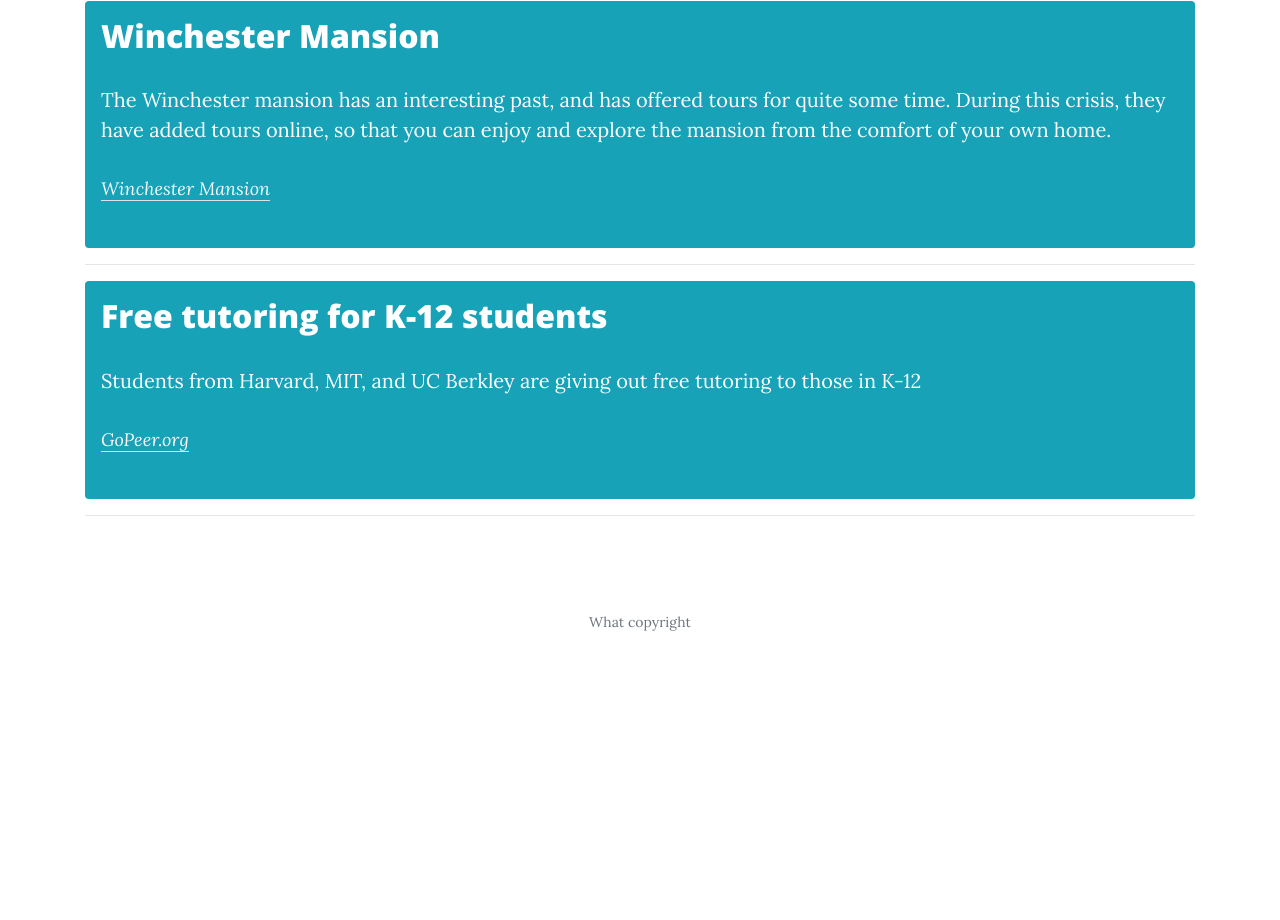
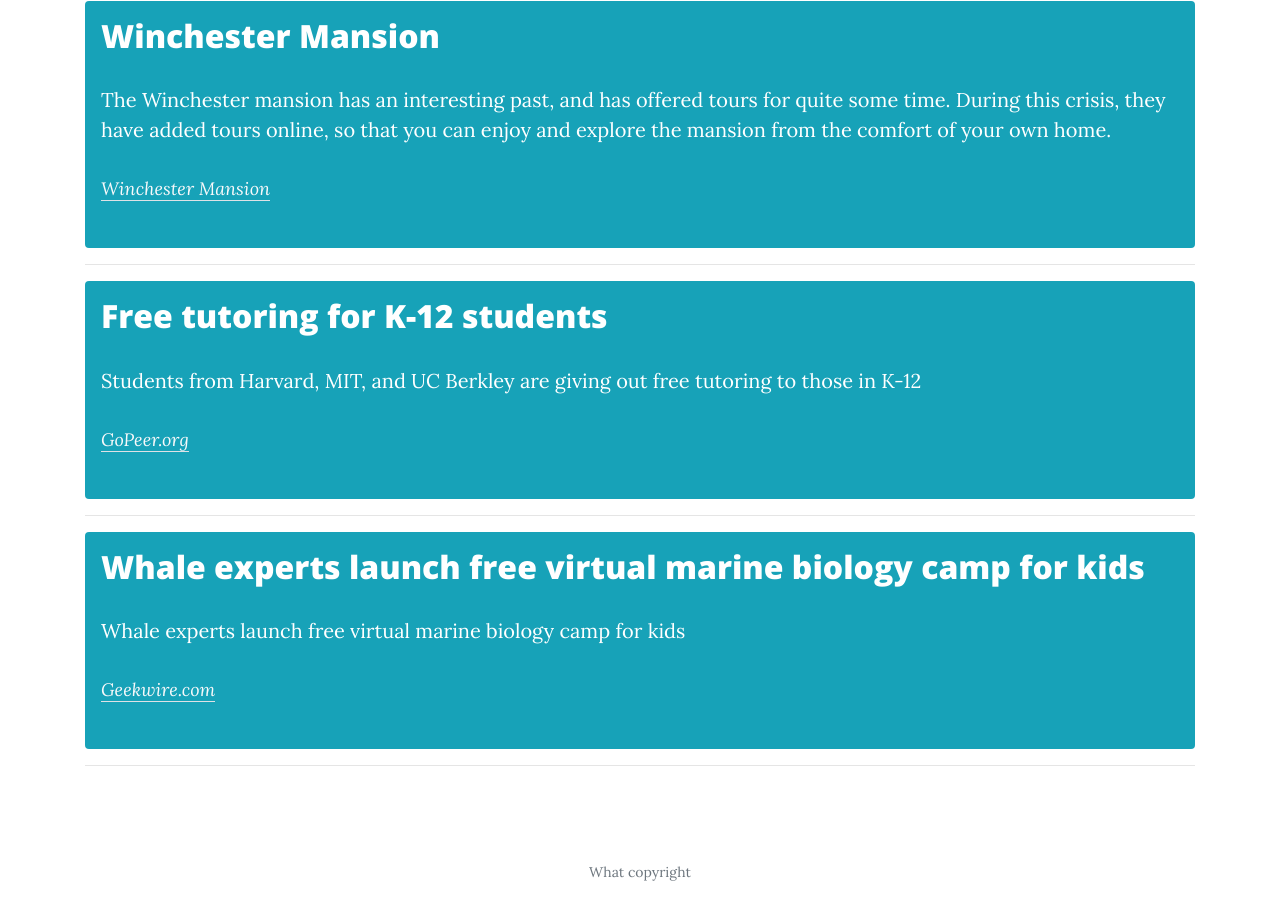
Before and after one commit to CovidBusinessList/CovidBusinessList.github.io, a plain HTML site: page athome.html in a window 1280 px wide. Shown: the part 704-1624 px from the top of the page. Before the commit the page ends 1402 px from the top, so only its background shows below. Drawn offline with nearby package versions, Linux system fonts and the light colour scheme.

Commit message:
Added whales

```diff
--- a/athome.html
+++ b/athome.html
@@ -113,6 +113,18 @@
             <a class="text-light border-bottom" href="https://medium.com/gopeer/students-from-harvard-mit-uc-berkeley-give-free-tutoring-to-k-12-students-229cff0e3464">GoPeer.org</a>
           </p>
         </div>
+        <hr>
+        <div class="post-preview rounded p-3 text-white bg-info">
+          <h2 class="post-title">
+            Whale experts launch free virtual marine biology camp for kids
+          </h2>
+          <p>
+            Whale experts launch free virtual marine biology camp for kids
+          </p>
+          <p class="post-meta">
+            <a class="text-light border-bottom" href="https://www.geekwire.com/2020/whale-experts-launch-free-virtual-marine-biology-camp-entertain-inform-kids/">Geekwire.com</a>
+          </p>
+        </div>
      </div>
   </div>
 
```
